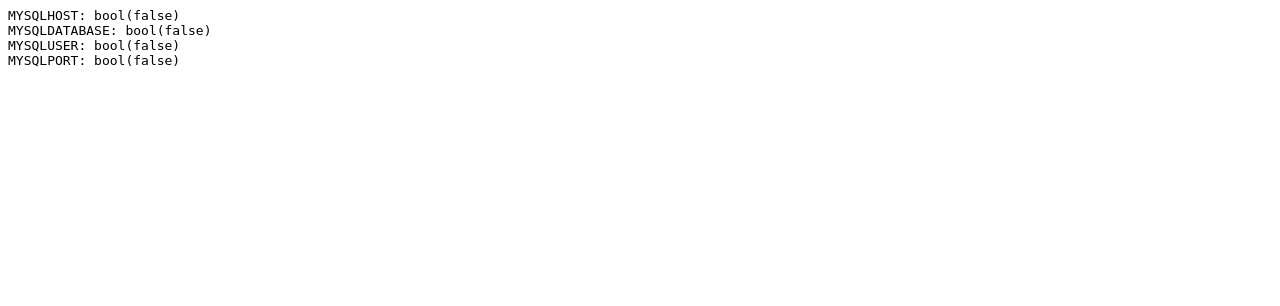
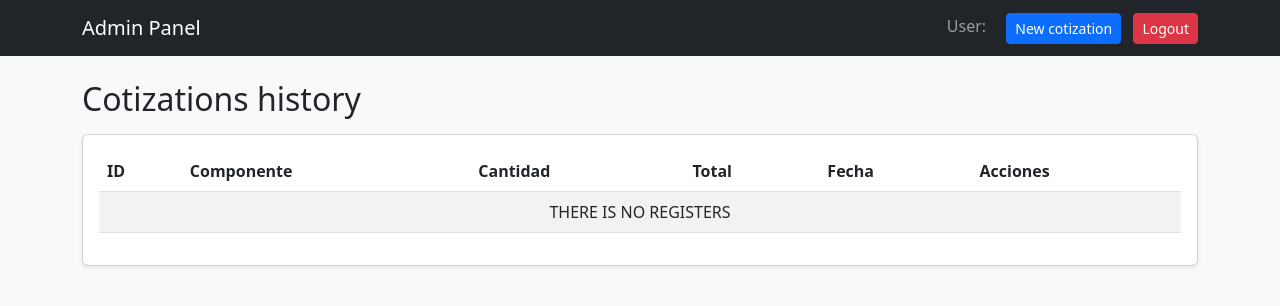
Before and after one commit to Villacreces/Pag_web2, a PHP site: page /dashboard.php in a window 1280 px wide. Shown: the top 306 px of the page. Run offline with PHP 8.4, Linux system fonts and the light colour scheme; data that the repository does not hold is empty.

Commit message:
ProyectoV167

```diff
--- a/conection.php
+++ b/conection.php
@@ -1,19 +1,4 @@
-<?php
-echo "<pre>";
-echo "MYSQLHOST: ";
-var_dump(getenv("MYSQLHOST"));
 
-echo "MYSQLDATABASE: ";
-var_dump(getenv("MYSQLDATABASE"));
-
-echo "MYSQLUSER: ";
-var_dump(getenv("MYSQLUSER"));
-
-echo "MYSQLPORT: ";
-var_dump(getenv("MYSQLPORT"));
-
-exit;
-?>
 <?php
 
 try {
```
